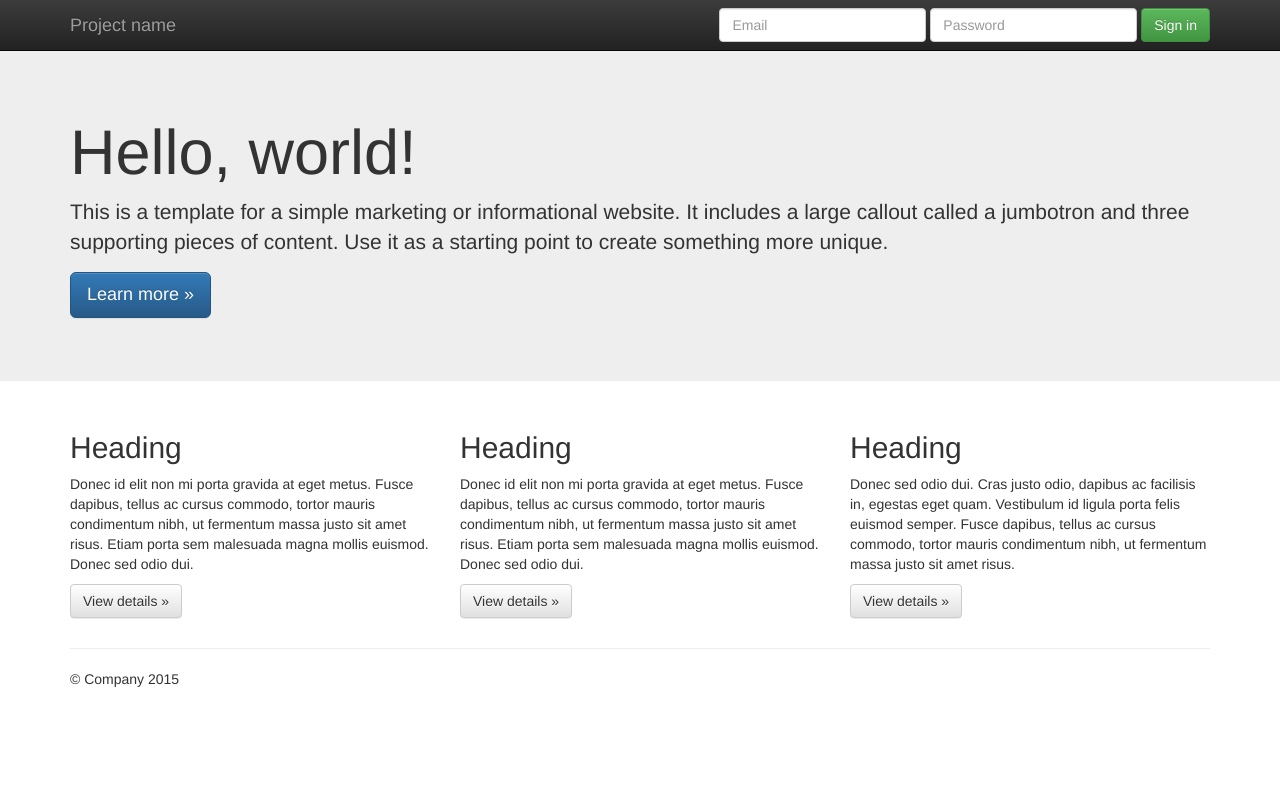
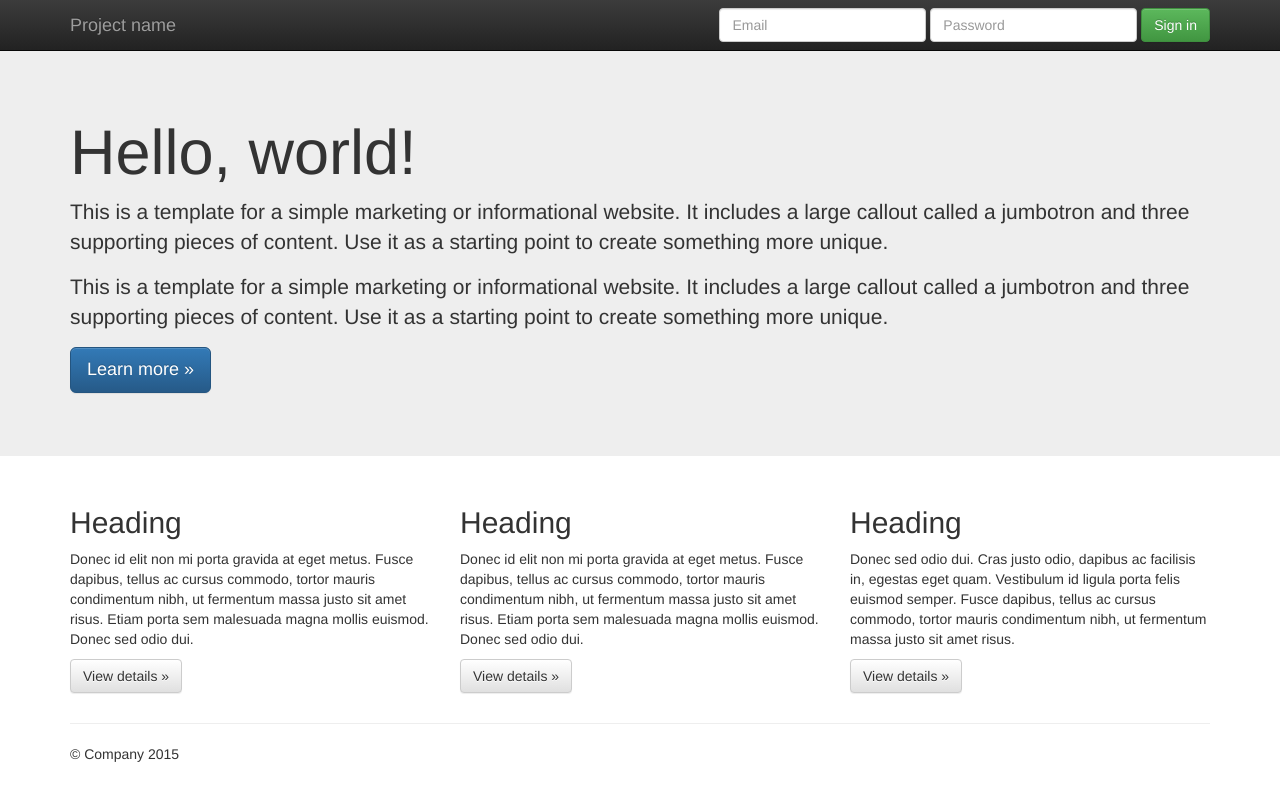
Before and after one commit to LatifBaraba/testrepo, a plain HTML site: page index.html in a window 1280 px wide. Drawn offline with nearby package versions, Linux system fonts and the light colour scheme.

Commit message:
tamah paragraf

```diff
--- a/index.html
+++ b/index.html
@@ -51,6 +51,7 @@
       <div class="container">
         <h1>Hello, world!</h1>
         <p>This is a template for a simple marketing or informational website. It includes a large callout called a jumbotron and three supporting pieces of content. Use it as a starting point to create something more unique.</p>
+        <p>This is a template for a simple marketing or informational website. It includes a large callout called a jumbotron and three supporting pieces of content. Use it as a starting point to create something more unique.</p>
         <p><a class="btn btn-primary btn-lg" href="#" role="button">Learn more &raquo;</a></p>
       </div>
     </div>
```
